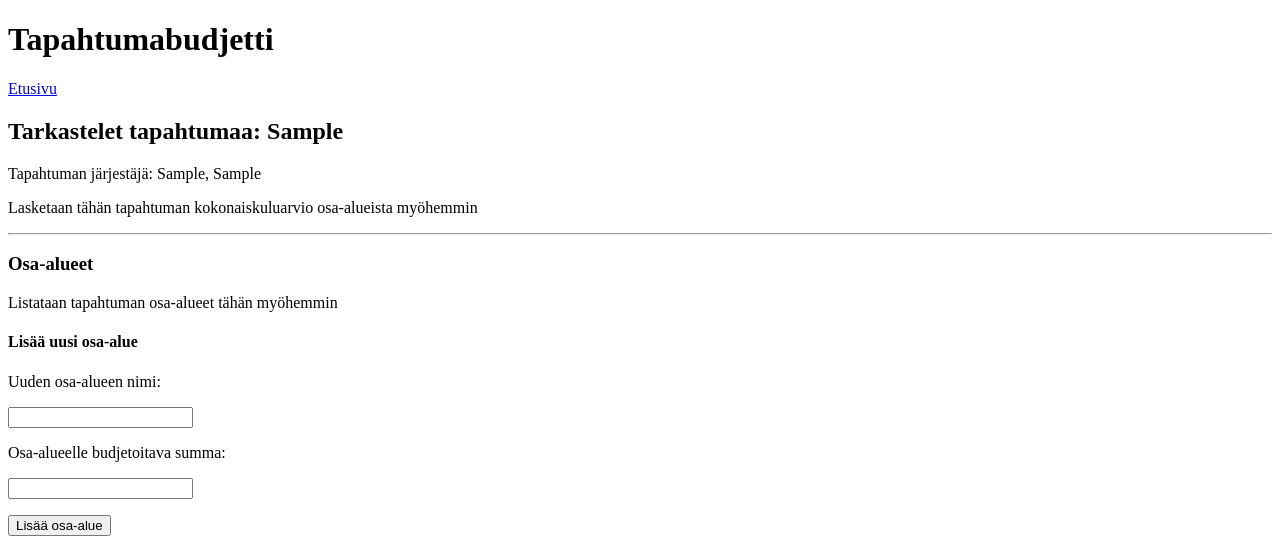
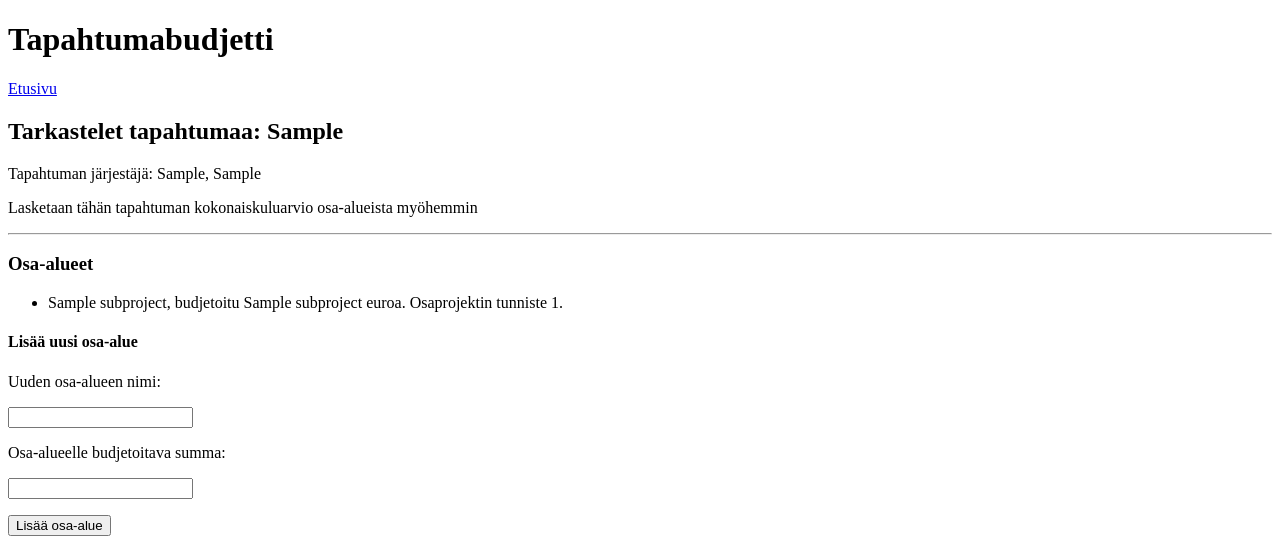
Before and after one commit to sallasal/Tapahtumabudjetti, a Flask app: template templates/project.html in a window 1280 px wide. Shown: the top 552 px of the page. Run offline with Flask 2, Linux system fonts and the light colour scheme; the template is opened without the code that fills it: most values are stand-ins (such as "Sample title", 1, 10 or a date in 2020).

Commit message:
Add subproject listing on project page

```diff
--- a/routes.py
+++ b/routes.py
@@ -25,7 +25,8 @@ def project(id):
     project_information = projects.get_project(id)
     creator_id = project_information[2]
     user_information = users.user_name(creator_id)
-    return render_template("project.html", project_information = project_information, user_information = user_information)
+    subproject_list = subprojects.list_subprojects()
+    return render_template("project.html", project_information = project_information, user_information = user_information, subproject_list = subproject_list)
 
 #Osaprojekteihin liittyvät reititykset
 @app.route("/createsubproject", methods=["POST"])
--- a/subprojects.py
+++ b/subprojects.py
@@ -1,8 +1,8 @@
 from db import db
 
 # Osaprojekteja koskevat SQL:t
-def list_all_subprojects():
-    result = db.session.execute("SELECT id, nimi, budjettisumma FROM osaprojektit ORDER BY id DESC")
+def list_subprojects():
+    result = db.session.execute("SELECT id, name, total FROM subprojects")
     subproject_list = result.fetchall()
     return subproject_list
 
--- a/templates/project.html
+++ b/templates/project.html
@@ -7,7 +7,13 @@
 
 <hr>
 <h3>Osa-alueet</h3>
-<p>Listataan tapahtuman osa-alueet tähän myöhemmin</p>
+
+<ul>
+  {% for subproject in subproject_list %}
+    <li>{{ subproject[1] }}, budjetoitu {{ subproject[2] }} euroa. Osaprojektin tunniste {{ subproject[0] }}.</li>
+  {% endfor %}
+</ul>
+
 <h4>Lisää uusi osa-alue</h4>
 <form action="/createsubproject" method="POST">
   <input type="hidden" name="tapahtumaid" value="{{ project_information[0] }}" />
```
